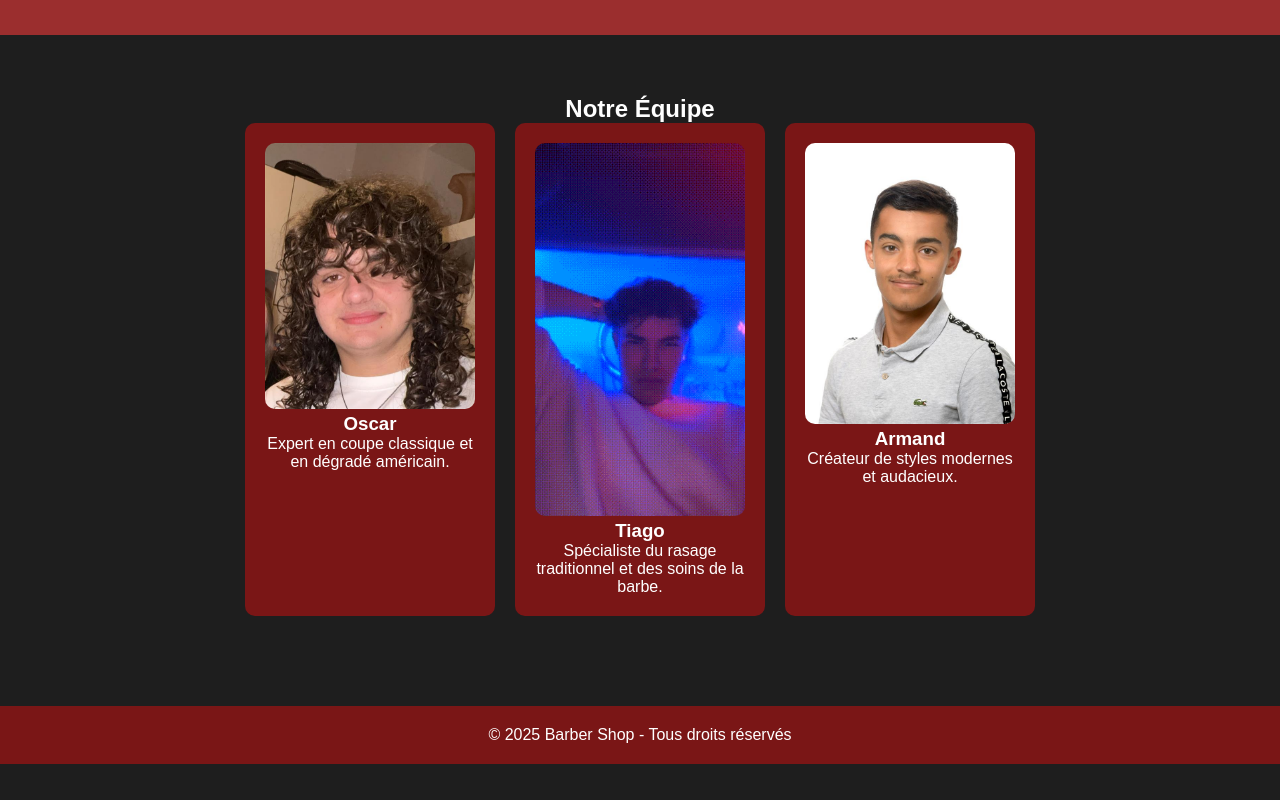
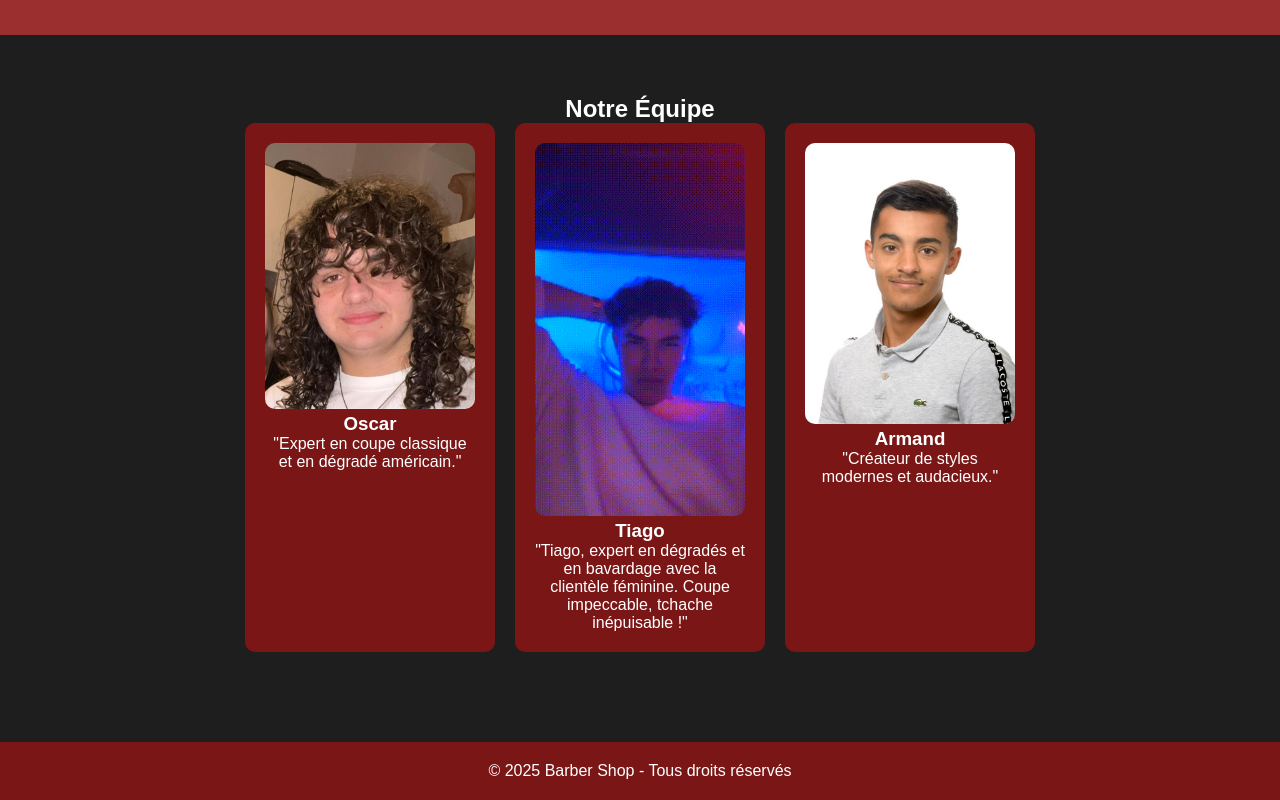
Before and after one commit to paulo6999/site, a plain HTML site: page a-propos.html in a window 1280 px wide. Shown: the part 530-1330 px from the top of the page. Before the commit the page ends 1294 px from the top, so only its background shows below. Drawn offline with Linux system fonts and the light colour scheme; a web font is replaced by a local one.

Commit message:
description images barbers

```diff
--- a/a-propos.html
+++ b/a-propos.html
@@ -54,17 +54,17 @@
             <div class="team-member">
                 <img src="oscar.jpg" alt="Oscar">
                 <h3>Oscar</h3>
-                <p>Expert en coupe classique et en dégradé américain.</p>
+                <p>"Expert en coupe classique et en dégradé américain."</p>
             </div>
             <div class="team-member">
                 <img src="tiago.gif" alt="Tiago">
                 <h3>Tiago</h3>
-                <p>Spécialiste du rasage traditionnel et des soins de la barbe.</p>
+                <p>"Tiago, expert en dégradés et en bavardage avec la clientèle féminine. Coupe impeccable, tchache inépuisable !"</p>
             </div>
             <div class="team-member">
                 <img src="armand.jpg" alt="Armand">
                 <h3>Armand</h3>
-                <p>Créateur de styles modernes et audacieux.</p>
+                <p>"Créateur de styles modernes et audacieux."</p>
             </div>
         </div>
     </section>
```
